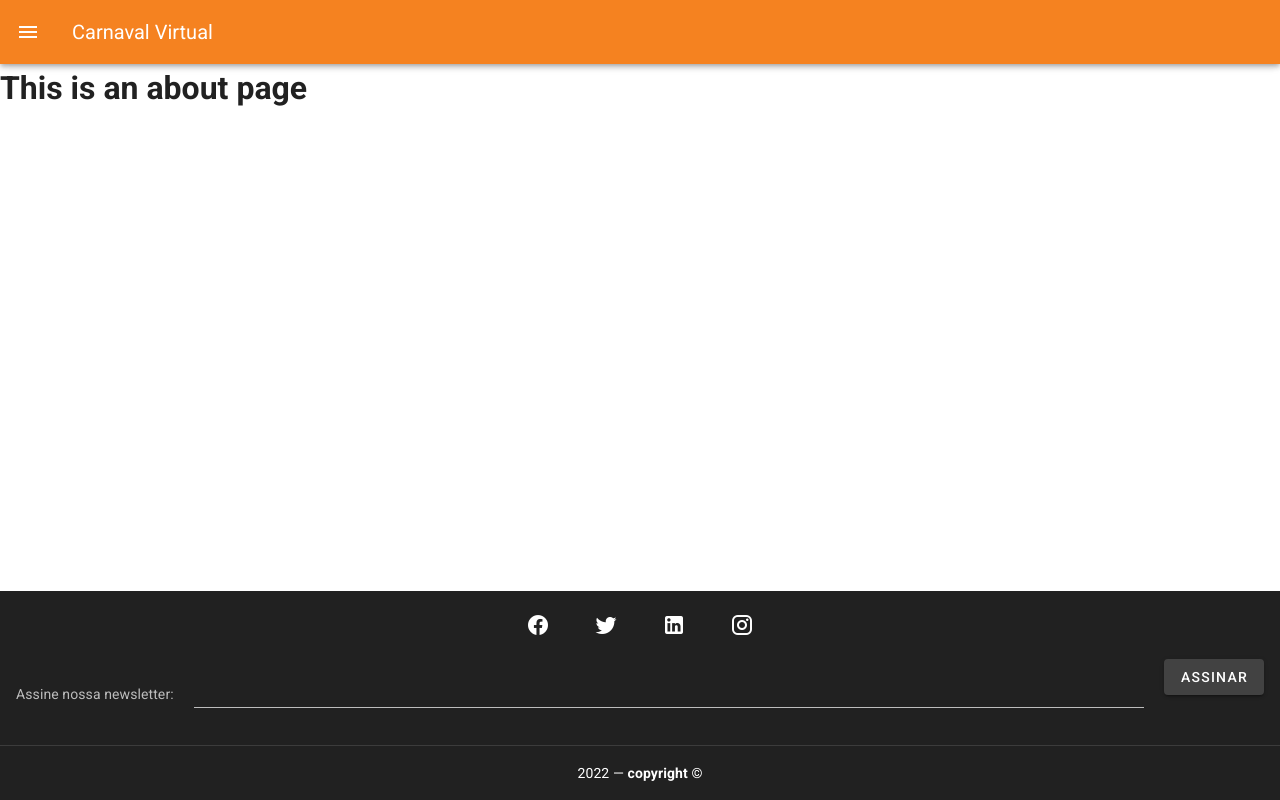
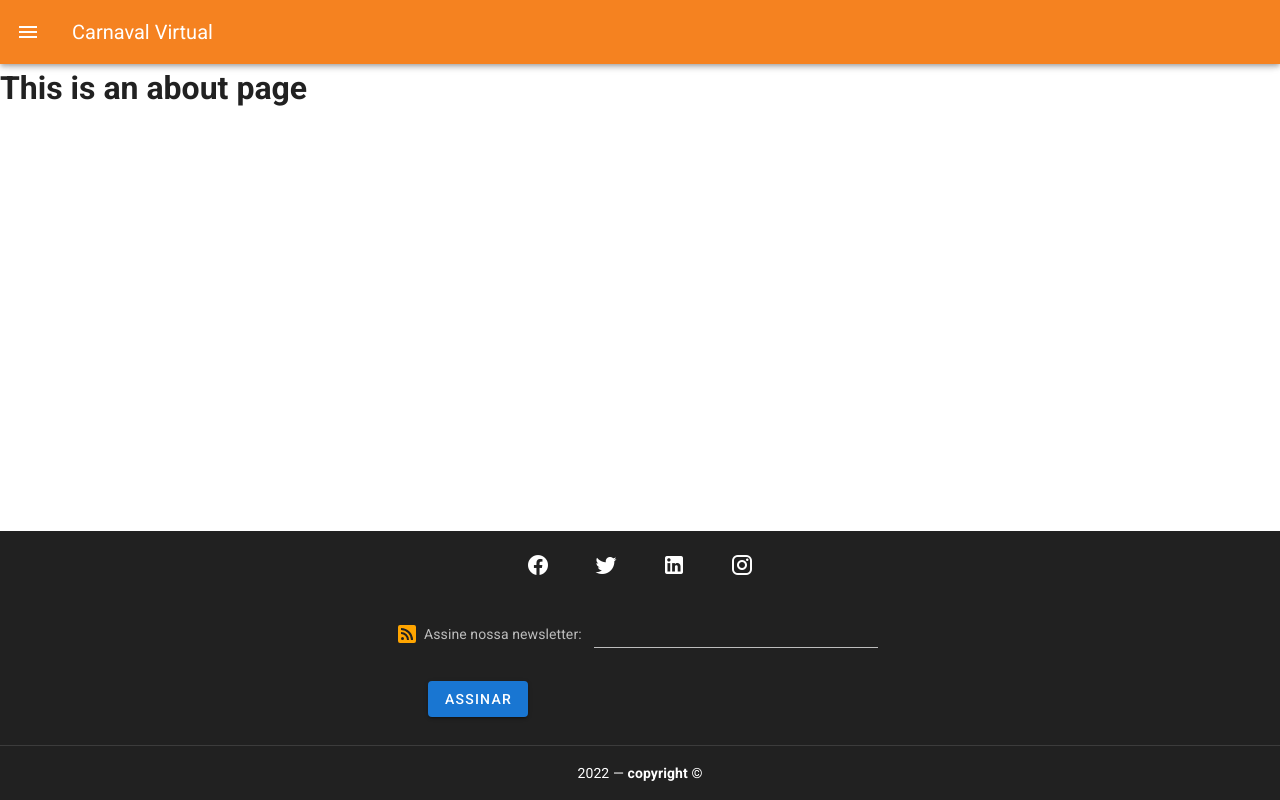
Before and after one commit to decola-time05/hackathon-decola, a Vue app: page /about in a window 1280 px wide. Built offline with nearby package versions, Linux system fonts and the light colour scheme.

Commit message:
adiciona footer

```diff
--- a/src/components/shared/AppFooter.vue
+++ b/src/components/shared/AppFooter.vue
@@ -21,14 +21,20 @@
         </v-btn>
       </v-card-text>
 
-      <v-card-text class="nwhite--text pt-0 d-flex">
-        <label class="d-flex align-center">Assine nossa newsletter:</label>
-        <template>
-            <v-text-field class="mx-5" :rules="rules"></v-text-field>
-        </template>
-        <v-btn color="secondary">
-            Assinar
-        </v-btn>
+      <v-card-text class="nwhite--text pt-0">
+        <div class="newsletter d-flex align-center mx-auto">
+            <svg xmlns="http://www.w3.org/2000/svg" xmlns:xlink="http://www.w3.org/1999/xlink" version="1.1" width="24" height="24" viewBox="0 0 24 24"><path d="M5,3H19A2,2 0 0,1 21,5V19A2,2 0 0,1 19,21H5A2,2 0 0,1 3,19V5A2,2 0 0,1 5,3M7.5,15A1.5,1.5 0 0,0 6,16.5A1.5,1.5 0 0,0 7.5,18A1.5,1.5 0 0,0 9,16.5A1.5,1.5 0 0,0 7.5,15M6,10V12A6,6 0 0,1 12,18H14A8,8 0 0,0 6,10M6,6V8A10,10 0 0,1 16,18H18A12,12 0 0,0 6,6Z" /></svg>
+            <template>
+            <label>Assine nossa newsletter:</label>
+                <v-text-field class="mx-3" :rules="rules"></v-text-field>
+            </template>
+        </div>
+        <div class="button-assinar mx-3">
+            <v-btn color="primary my-3">
+                        Assinar
+            </v-btn>
+        </div>
+
       </v-card-text>
 
       <v-divider></v-divider>
@@ -50,6 +56,7 @@
         'mdi-linkedin',
         'mdi-instagram',
       ],
+      iconRss: 'mdi-rssbox',
       rules: [
         value => !!value || 'Required.',
         value => (value || '').length <= 20 || 'Max 20 characters',
@@ -67,4 +74,14 @@
 .footer-container{
     min-width: 100%;
 }
+.newsletter, .button-assinar{
+    max-width: 500px;
+}
+.button-assinar{
+    text-align: right;
+}
+svg{
+    fill: orange;
+    margin: 0px 5px;
+}
 </style>
```
